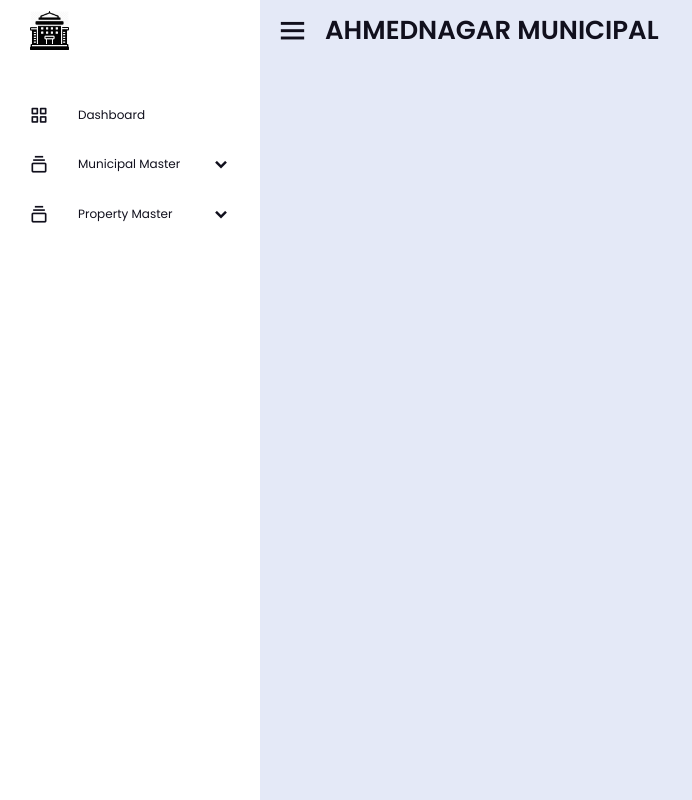
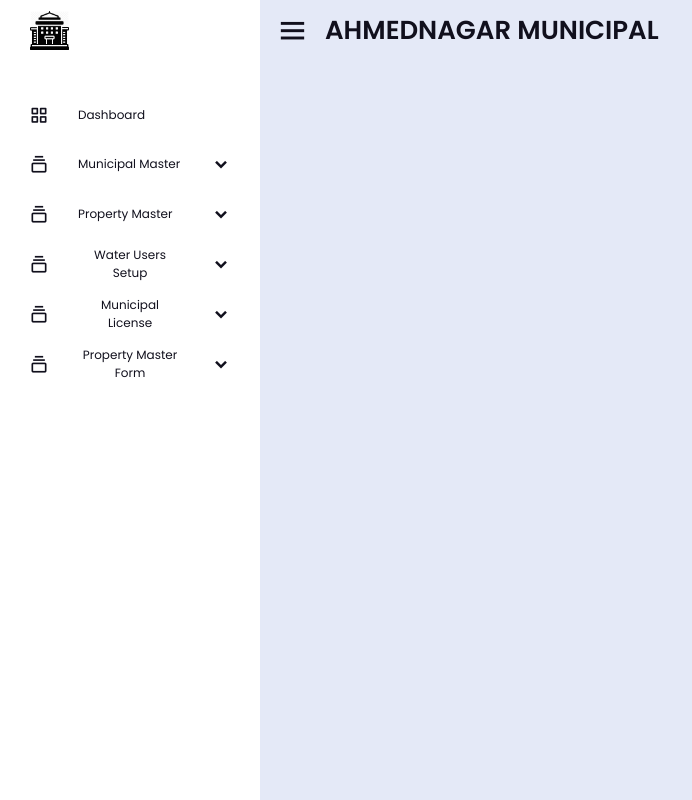
Before and after one commit to saurabhsingh0511/municipal, a React (Create React App) app: page / in a window 1280 px wide. Shown: the whole page, without its empty margins (0-692 px from the left). Built offline with nearby package versions, Linux system fonts and the light colour scheme.

Commit message:
fix side bar

```diff
--- a/package.json
+++ b/package.json
@@ -11,6 +11,7 @@
     "react-dom": "^18.3.1",
     "react-icons": "^5.3.0",
     "react-redux": "^9.1.2",
+    "react-router-dom": "^6.26.2",
     "react-scripts": "5.0.1",
     "redux": "^5.0.1",
     "web-vitals": "^2.1.4"
--- a/src/components/sidebar.jsx
+++ b/src/components/sidebar.jsx
@@ -1,20 +1,12 @@
 import React, { useState } from 'react';
-// import './Sidebar.css'; // Import your CSS file here
 import '../css/Sidebar.css'; // Import your CSS file here
 import icon from '../image/Courthouse.png'
 
 const Sidebar = ({isClosed}) => {
-//   const [isClosed, setIsClosed] = useState(true);
   const [activeMenu, setActiveMenu] = useState(null);
-
-  const toggleSidebar = () => {
-    // setIsClosed(!isClosed);
-  };
-
   const handleArrowClick = (index) => {
     setActiveMenu(activeMenu === index ? null : index);
   };
-console.log(activeMenu,"activeMenu")
   return (
     <div className={`sidebar ${isClosed ? 'close' : ''}`}>
       <div className="logo-details">
@@ -75,6 +67,68 @@
           </ul>
         </li>
 
+        <li className={activeMenu === 3 ? "active" : ""}>
+          <div className="iocn-link">
+            <a href="#">
+              <i className='bx bx-collection'></i>
+              <span className="link_name f-size">Water Users Setup</span>
+            </a>
+            <i className={`bx bxs-chevron-down arrow ${activeMenu === 3 ? "rotate" : ""}`} onClick={() => handleArrowClick(3)}></i>
+          </div>
+          <ul className={`sub-menu ${activeMenu === 3 ? 'showMenu' : 'sub-menu-hide'}`}>
+            <li><a className="link_name" href="#">Water Users Setup</a></li>
+            <li><a href="#">Water Property Type Master</a></li>
+            <li><a href="#">Unit Rate Master</a></li>
+            <li><a href="#">Unit Master</a></li>
+            <li><a href="#">Application Category Master</a></li>
+            <li><a href="#">Application Type Master</a></li>
+            <li><a href="#">Document Type Master</a></li>
+            <li><a href="#">Document Group Master</a></li>
+            <li><a href="#">PipeLine Type Master</a></li>
+            <li><a href="#">Calculation Type Master</a></li>
+            <li><a href="#">Connection Type</a></li>
+            <li><a href="#">Consumer Category Master</a></li>
+            <li><a href="#">Buildup Area Master</a></li>
+            <li><a href="#">Fee Master</a></li>
+            <li><a href="#">Additional Fee Master</a></li>
+          </ul>
+        </li>
+
+        <li className={activeMenu === 4 ? "active" : ""}>
+          <div className="iocn-link">
+            <a href="#">
+              <i className='bx bx-collection'></i>
+              <span className="link_name f-size">Municipal License</span>
+            </a>
+            <i className={`bx bxs-chevron-down arrow ${activeMenu === 4 ? "rotate" : ""}`} onClick={() => handleArrowClick(4)}></i>
+          </div>
+          <ul className={`sub-menu ${activeMenu === 4 ? 'showMenu' : 'sub-menu-hide'}`}>
+            <li><a className="link_name" href="#">Municipal License</a></li>
+            <li><a href="#">Trade Application Type Master</a></li>
+            <li><a href="#">Trade Type</a></li>
+            <li><a href="#">Firm Type</a></li>
+            <li><a href="#">Business Nature</a></li>
+            <li><a href="#">Business Premises</a></li>
+            <li><a href="#">ML Rate Master</a></li>
+            <li><a href="#">ML Document Master</a></li>
+          </ul>
+        </li>
+
+        <li className={activeMenu === 5 ? "active" : ""}>
+          <div className="iocn-link">
+            <a href="#">
+              <i className='bx bx-collection'></i>
+              <span className="link_name f-size">Property Master Form</span>
+            </a>
+            <i className={`bx bxs-chevron-down arrow ${activeMenu === 5 ? "rotate" : ""}`} onClick={() => handleArrowClick(5)}></i>
+          </div>
+          <ul className={`sub-menu ${activeMenu === 5 ? 'showMenu' : 'sub-menu-hide'}`}>
+            <li><a className="link_name" href="#">Property Master Form</a></li>
+            <li><a href="#">Property Assessment Form</a></li>
+            <li><a href="#">New Water Connection</a></li>
+          </ul>
+        </li>
+
         {/* Add more items similarly */}
       </ul>
     </div>
```
Also changed, not shown: 1 other file (tests, documents, lock files or other folders).
